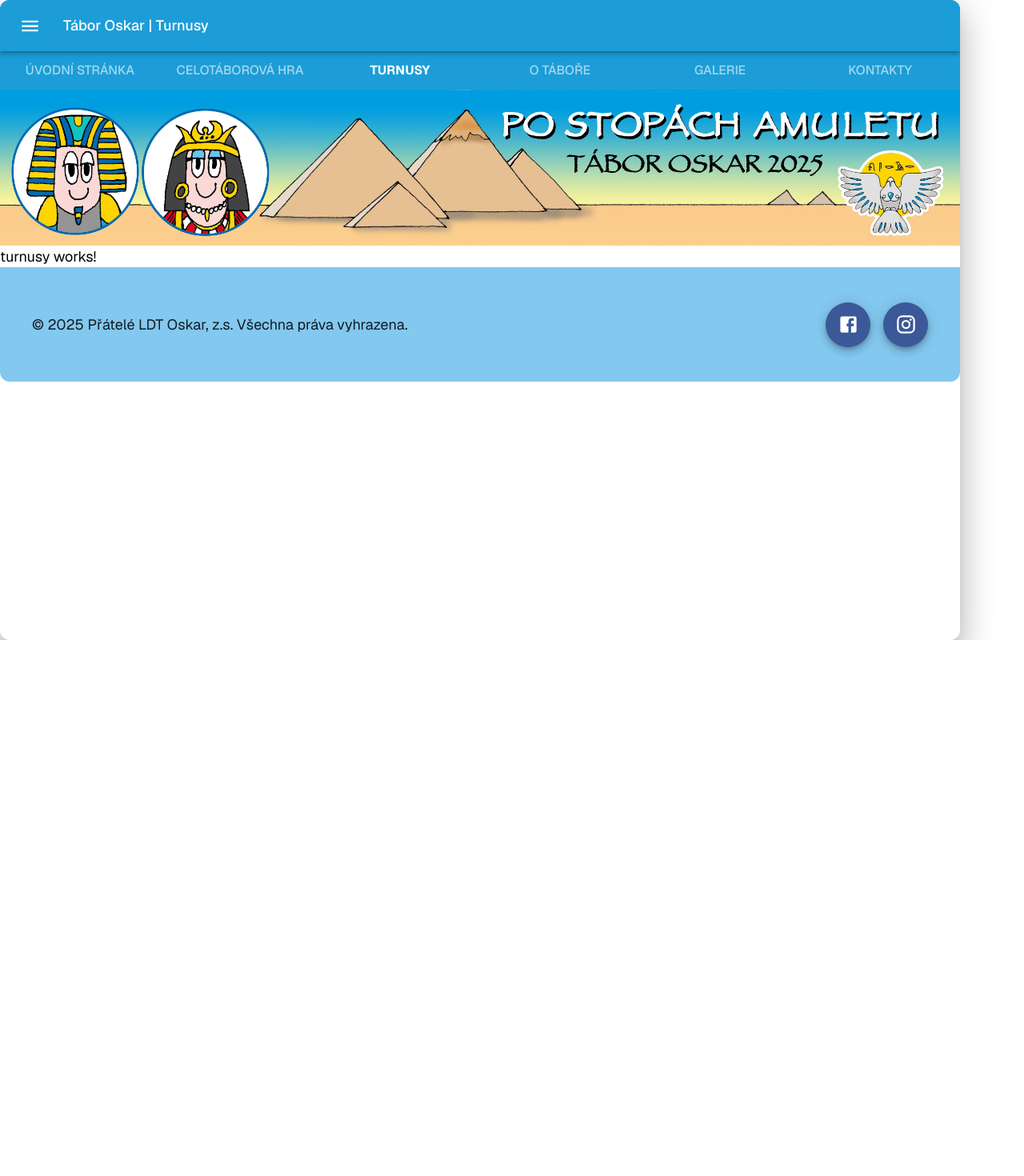
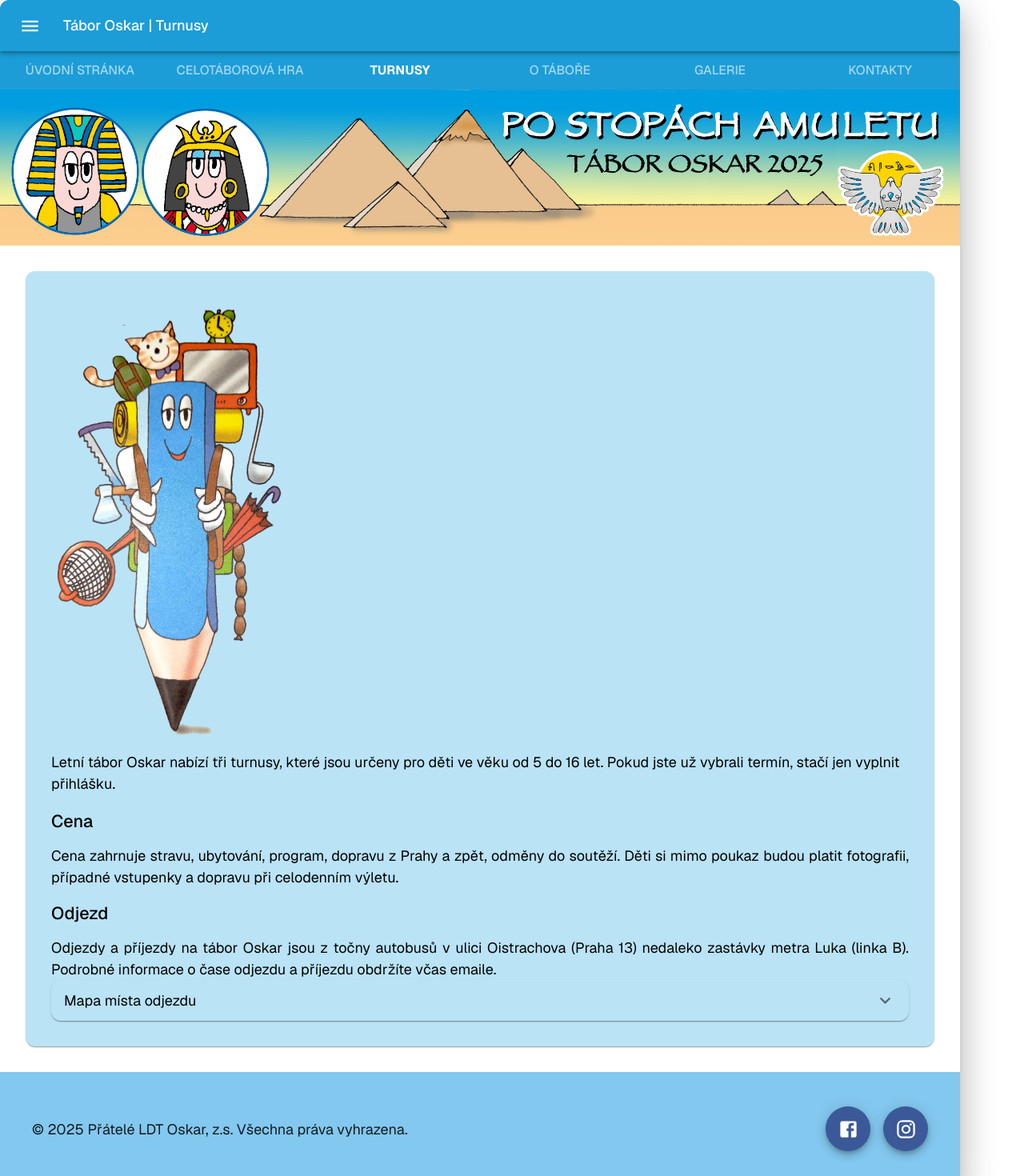
Before and after one commit to the-Radek/oskar-web, a Next.js app: page /turnusy in a window 1280 px wide. Shown: the top 1470 px of the page at 80% size. Before the commit the page ends 800 px from the top, so only its background shows below. Built offline with nearby package versions, Linux system fonts and the light colour scheme; what @mui/material-nextjs would draw is missing.

Commit message:
page turnusy

```diff
--- /dev/null
+++ b/src/app/turnusy/page.module.css
@@ -0,0 +1,21 @@
+.paper {
+  padding: calc(4 * var(--mui-spacing, 8px));
+}
+
+.accordion {
+  background-color: var(--mui-palette-secondary-light);
+  overflow: hidden;
+}
+
+.accordion-content {
+  padding: 0;
+}
+
+.pencil {
+  width: 300px;
+  height: auto;
+
+  @media (max-width: 900px) {
+    width: 100px;
+  }
+}
--- a/src/app/turnusy/page.tsx
+++ b/src/app/turnusy/page.tsx
@@ -1,10 +1,64 @@
 import { Metadata } from 'next';
 import routes from '../routes';
+import Paper from '@mui/material/Paper';
+import Typography from '@mui/material/Typography';
+import styles from './page.module.css';
+import Accordion from '@mui/material/Accordion';
+import AccordionSummary from '@mui/material/AccordionSummary';
+import AccordionDetails from '@mui/material/AccordionDetails';
+import ExpandMoreIcon from '@mui/icons-material/ExpandMore';
+import MapyCz from '@/components/geo/MapyCz';
+import Image from 'next/image';
 
 export const metadata: Metadata = {
   title: routes['/turnusy'].label,
 };
 
 export default function Turns() {
-  return <div>turnusy works!</div>;
+  return (
+    <main>
+      <Paper className={styles.paper}>
+        <Image
+          src="/pencil-wanderer.png"
+          width={1800}
+          height={3300}
+          alt="Tužka poutník"
+          sizes="(max-width: 900px) 100px, 300px"
+          className={styles.pencil}
+        />
+        <p>
+          Letní tábor Oskar nabízí tři turnusy, které jsou určeny pro děti ve věku od 5 do 16 let.
+          Pokud jste už vybrali termín, stačí jen vyplnit přihlášku.
+        </p>
+        <section aria-label="price">
+          <Typography component="h2" variant="h4">
+            Cena
+          </Typography>
+          <Typography align="justify">
+            Cena zahrnuje stravu, ubytování, program, dopravu z Prahy a zpět, odměny do soutěží.
+            Děti si mimo poukaz budou platit fotografii, případné vstupenky a dopravu při celodenním
+            výletu.
+          </Typography>
+        </section>
+        <section aria-label="departure">
+          <Typography component="h2" variant="h4">
+            Odjezd
+          </Typography>
+          <Typography align="justify">
+            Odjezdy a příjezdy na tábor Oskar jsou z točny autobusů v ulici Oistrachova (Praha 13)
+            nedaleko zastávky metra Luka (linka B). Podrobné informace o čase odjezdu a příjezdu
+            obdržíte včas emaile.
+          </Typography>
+          <Accordion className={styles.accordion}>
+            <AccordionSummary expandIcon={<ExpandMoreIcon />} aria-controls="panel-content">
+              <Typography component="span">Mapa místa odjezdu</Typography>
+            </AccordionSummary>
+            <AccordionDetails className={styles['accordion-content']}>
+              <MapyCz src="https://mapy.com/s/lecokuhavo" />
+            </AccordionDetails>
+          </Accordion>
+        </section>
+      </Paper>
+    </main>
+  );
 }
--- a/src/components/common/Header/Header.component.tsx
+++ b/src/components/common/Header/Header.component.tsx
@@ -13,7 +13,7 @@ export default function Header() {
         width={4724}
         height={768}
         alt="OSKAR"
-        sizes="(max-width: 1280px) 100vw, 1280px"
+        sizes="(max-width: 1200px) 100vw, 1200px"
         priority
       />
     </header>
--- a/src/components/navigation/DesktopNav/desktop-nav.module.css
+++ b/src/components/navigation/DesktopNav/desktop-nav.module.css
@@ -4,7 +4,7 @@
 }
 
 .tab {
-  padding: calc(5 * var(--mui-spacing, 8px)) 0;
+  padding: calc(5 * var(--mui-spacing, 8px)) var(--mui-spacing, 8px);
   text-transform: none;
   font-size: 1.1em;
   opacity: 1;
```
Also changed, not shown: src/app/o-tabore/page.module.css (+10 -0 lines), src/app/o-tabore/page.tsx (+8 -8 lines), public/pencil-wanderer.png (added).
